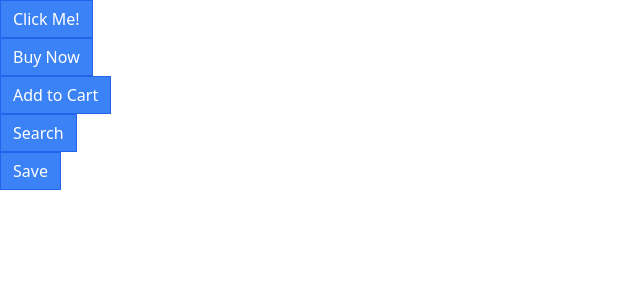
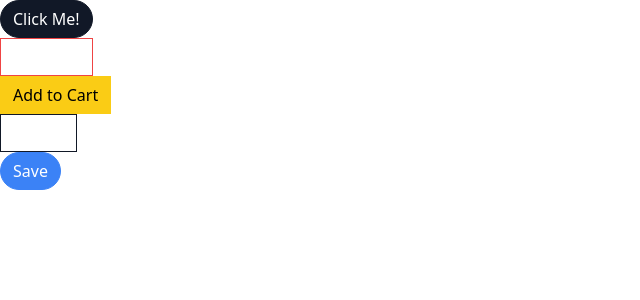
Before and after one commit to ernest-heh/react-components, a React (Create React App) app: page / in a window 1280 px wide. Shown: the top 300 px of the page, without its empty margins (0-640 px from the left). Built offline with nearby package versions, Linux system fonts and the light colour scheme.

Commit message:
install classnames package

```diff
--- a/package.json
+++ b/package.json
@@ -6,6 +6,7 @@
     "@testing-library/jest-dom": "^5.16.5",
     "@testing-library/react": "^13.4.0",
     "@testing-library/user-event": "^13.5.0",
+    "classnames": "^2.3.2",
     "prop-types": "^15.8.1",
     "react": "^18.2.0",
     "react-dom": "^18.2.0",
--- a/src/App.js
+++ b/src/App.js
@@ -4,21 +4,27 @@
   return (
     <div>
       <div>
-        <Button success primary rounded outline>
+        <Button secondary rounded>
           Click Me!
         </Button>
       </div>
       <div>
-        <Button>Buy Now</Button>
+        <Button danger outline>
+          Buy Now
+        </Button>
       </div>
       <div>
-        <Button>Add to Cart</Button>
+        <Button warning>Add to Cart</Button>
       </div>
       <div>
-        <Button>Search</Button>
+        <Button secondary outline>
+          Search
+        </Button>
       </div>
       <div>
-        <Button>Save</Button>
+        <Button primary rounded>
+          Save
+        </Button>
       </div>
     </div>
   );
--- a/src/Button.js
+++ b/src/Button.js
@@ -1,4 +1,4 @@
-import PropTypes from "prop-types";
+import className from "classnames";
 
 function Button({
   children,
@@ -10,11 +10,22 @@
   outline,
   rounded,
 }) {
-  return (
-    <button className="px-3 py-1.5 border border-blue-600 bg-blue-500 text-white">
-      {children}
-    </button>
-  );
+  const classes = className("px-3 py-1.5 border", {
+    "border-blue-500 bg-blue-500 text-white": primary,
+    "border-gray-900 bg-gray-900 text-white": secondary,
+    "border-green-500 bg-green-500 text-white": success,
+    "border-yellow-400 bg-yellow-400 text-black": warning,
+    "border-red-500 bg-red-500 text-white": danger,
+    "bg-white": outline,
+    "rounded-full": rounded,
+    "text-blue-500": outline && primary,
+    "text-gray-900": outline && secondary,
+    "text-green-500": outline && success,
+    "text-yellow-400": outline && warning,
+    "text-red-500": outline && danger,
+  });
+
+  return <button className={classes}>{children}</button>;
 }
 
 Button.propTypes = {
```
Also changed, not shown: 1 other file (tests, documents, lock files or other folders).
